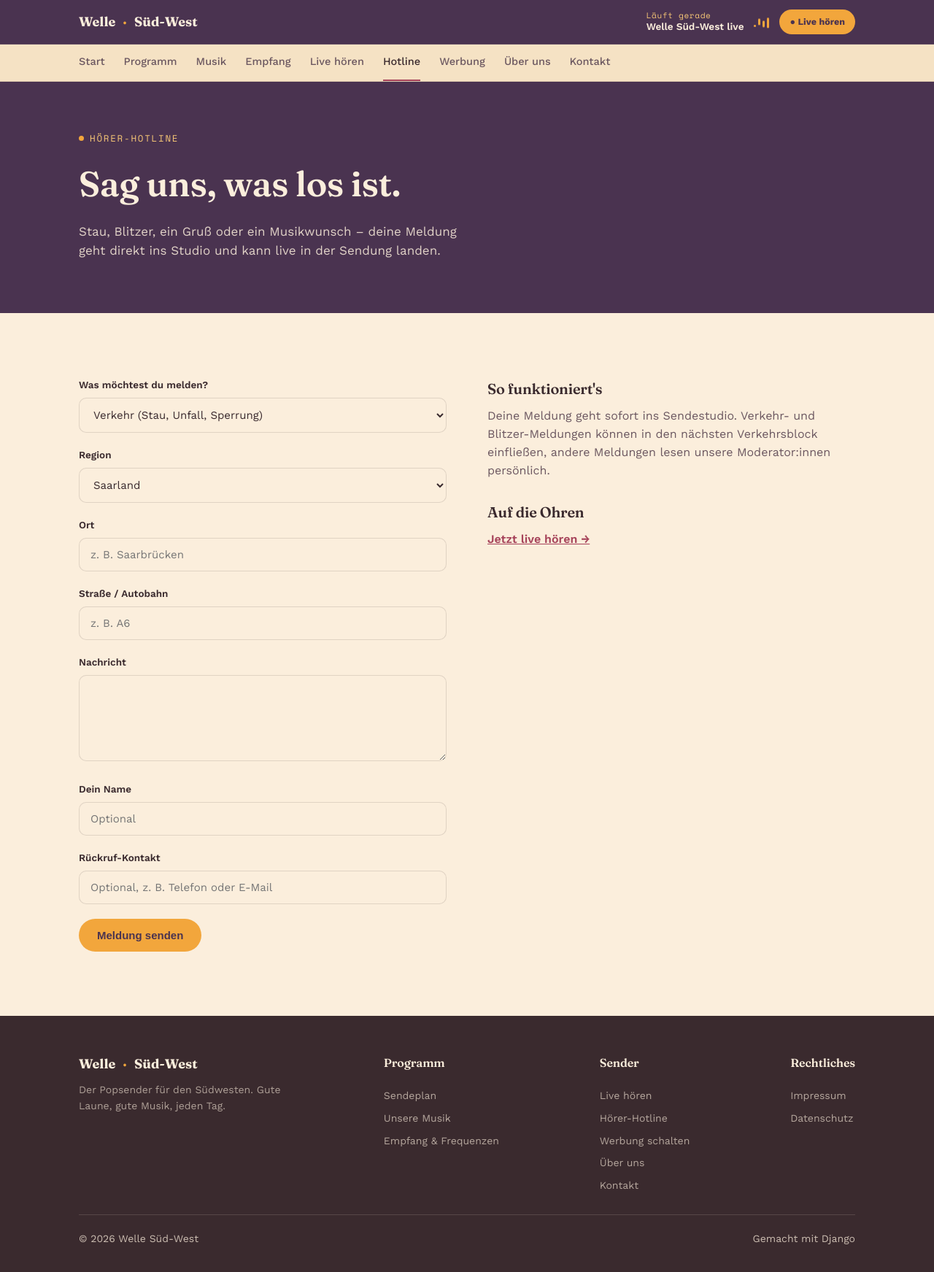
After one commit to JoelDigitals/welle-sued-west, a Django app: page /hotline/ in a window 1280 px wide. The commit adds this page. Shown: the whole page at 73% size. Run offline with Django 5.2, Linux system fonts and the light colour scheme; data that the repository does not hold is empty.

Commit message:
1.0.0.0 hFx 1.1

```diff
--- a/radio/forms.py
+++ b/radio/forms.py
@@ -1,6 +1,85 @@
 from django import forms
 
 from .models import ContactMessage
+
+
+# Muss exakt zum Schema von /api/public/hotline im Studio passen (siehe
+# src/routes/api/public/hotline.ts im welle-sued-west-studio-Repo).
+HOTLINE_TYPES = [
+    ('verkehr', 'Verkehr (Stau, Unfall, Sperrung)'),
+    ('blitzer', 'Blitzer'),
+    ('wetter', 'Wetter'),
+    ('gruss', 'Grüße'),
+    ('musikwunsch', 'Musikwunsch'),
+    ('lob_kritik', 'Lob & Kritik'),
+    ('sonstiges', 'Sonstiges'),
+]
+
+HOTLINE_REGIONS = [
+    ('Saarland', 'Saarland'),
+    ('Rheinland-Pfalz', 'Rheinland-Pfalz'),
+]
+
+
+class HotlineForm(forms.Form):
+    type = forms.ChoiceField(
+        choices=HOTLINE_TYPES, label='Was möchtest du melden?',
+        widget=forms.Select(attrs={'class': 'field-input'}),
+    )
+    region = forms.ChoiceField(
+        choices=HOTLINE_REGIONS, label='Region',
+        widget=forms.Select(attrs={'class': 'field-input'}),
+    )
+    place = forms.CharField(
+        label='Ort', max_length=80, required=False,
+        widget=forms.TextInput(attrs={'class': 'field-input', 'placeholder': 'z. B. Saarbrücken'}),
+    )
+    road = forms.CharField(
+        label='Straße / Autobahn', max_length=40, required=False,
+        widget=forms.TextInput(attrs={'class': 'field-input', 'placeholder': 'z. B. A6'}),
+    )
+    message = forms.CharField(
+        label='Nachricht', max_length=400,
+        widget=forms.Textarea(attrs={'class': 'field-input', 'rows': 5}),
+    )
+    caller = forms.CharField(
+        label='Dein Name', max_length=60, required=False,
+        widget=forms.TextInput(attrs={'class': 'field-input', 'placeholder': 'Optional'}),
+    )
+    contact = forms.CharField(
+        label='Rückruf-Kontakt', max_length=120, required=False,
+        widget=forms.TextInput(attrs={'class': 'field-input', 'placeholder': 'Optional, z. B. Telefon oder E-Mail'}),
+    )
+
+    def clean(self):
+        cleaned = super().clean()
+        if cleaned.get('type') in ('verkehr', 'blitzer') and len(cleaned.get('place', '')) < 2:
+            self.add_error('place', 'Bitte Ort angeben.')
+        return cleaned
+
+
+# Muss exakt zum Schema von /api/public/ad-requests im Studio passen (siehe
+# src/routes/api/public/ad-requests.ts im welle-sued-west-studio-Repo).
+class WerbungForm(forms.Form):
+    advertiser = forms.CharField(
+        label='Firma / Werbekunde', min_length=2, max_length=80,
+        widget=forms.TextInput(attrs={'class': 'field-input', 'placeholder': 'z. B. Autohaus Kern, Neunkirchen'}),
+    )
+    contact = forms.CharField(
+        label='Kontakt', max_length=120, required=False,
+        widget=forms.TextInput(attrs={'class': 'field-input', 'placeholder': 'E-Mail oder Telefon'}),
+    )
+    text = forms.CharField(
+        label='Spot-Text', min_length=10, max_length=600,
+        widget=forms.Textarea(attrs={
+            'class': 'field-input', 'rows': 6,
+            'placeholder': 'Werbetext, den unsere KI-Stimme sprechen soll…',
+        }),
+    )
+    per_hour = forms.IntegerField(
+        label='Gewünschte Spots pro Stunde', min_value=1, max_value=4, initial=1,
+        widget=forms.NumberInput(attrs={'class': 'field-input'}),
+    )
 
 
 class ContactForm(forms.ModelForm):
--- a/radio/static/radio/css/style.css
+++ b/radio/static/radio/css/style.css
@@ -88,10 +88,18 @@ img,svg{display:block; max-width:100%;}
 @keyframes eq{0%,100%{transform:scaleY(0.4);} 50%{transform:scaleY(1);}}
 
 /* ---------- Site nav ---------- */
-.sitenav{background:var(--cream-2); border-bottom:1px solid var(--line);}
+.sitenav{background:var(--cream-2); border-bottom:1px solid var(--line); position:relative;}
 .sitenav-inner{
   max-width:1120px; margin:0 auto; padding:0 28px;
   display:flex; gap:26px; overflow-x:auto;
+}
+@media (max-width:860px){
+  /* Zeigt an, dass die Nav horizontal weitergeht, wenn nicht alle Links passen. */
+  .sitenav::after{
+    content:""; position:absolute; top:0; right:0; bottom:0; width:32px;
+    background:linear-gradient(90deg, transparent, var(--cream-2) 75%);
+    pointer-events:none;
+  }
 }
 .sitenav a{
   padding:13px 0; font-size:14.5px; font-weight:500; text-decoration:none;
@@ -196,8 +204,8 @@ section.block{padding:88px 0;}
   letter-spacing:.08em; text-transform:uppercase; color:var(--ink-soft);
   padding:0 0 12px; border-bottom:1.5px solid var(--ink); font-weight:400;
 }
-.freq-table td{padding:16px 0; border-bottom:1px solid var(--line); font-size:16px;}
-.freq-table td.num{font-family:'Space Mono', monospace; color:var(--berry); font-weight:700;}
+.freq-table td{padding:16px 0; border-bottom:1px solid var(--line); font-size:16px; overflow-wrap:anywhere;}
+.freq-table td.num{font-family:'Space Mono', monospace; color:var(--berry); font-weight:700; overflow-wrap:anywhere;}
 .freq-table tr:last-child td{border-bottom:none;}
 
 /* ---------- Technik / Code ---------- */
@@ -247,6 +255,7 @@ code.endpoint, .endpoint-box{
 .errorlist{list-style:none; margin:6px 0 0; padding:0; color:var(--berry-dark); font-size:13px;}
 .alert{padding:16px 20px; border-radius:12px; margin-bottom:24px; font-size:14.5px; font-weight:500;}
 .alert-success{background:rgba(124,143,107,0.18); color:#3f5233; border:1px solid rgba(124,143,107,0.4);}
+.alert-error{background:rgba(166,67,90,0.14); color:var(--berry-dark); border:1px solid rgba(166,67,90,0.4);}
 .contact-info h3{font-size:20px; margin-bottom:10px;}
 .contact-info p{color:var(--ink-soft); margin:0 0 8px;}
 
@@ -279,4 +288,12 @@ footer a:hover{opacity:1; text-decoration:underline;}
 @media (max-width:520px){
   .wrap{padding:0 20px;}
   section.block{padding:64px 0;}
+
+  /* Sticky Player-Leiste: now-track & Equalizer weichen, damit der
+     Live-Button auf schmalen Phones (ab 320px) nicht abgeschnitten wird. */
+  .playerbar-inner{padding:0 16px; gap:10px;}
+  .brand{font-size:15px; gap:6px;}
+  .player-controls{gap:10px;}
+  .player-controls .now-track,
+  .player-controls .bars{display:none;}
 }
--- a/radio/templates/radio/base.html
+++ b/radio/templates/radio/base.html
@@ -34,6 +34,8 @@
       <a href="{% url 'radio:musik' %}" class="{% if request.resolver_match.url_name == 'musik' %}active{% endif %}">Musik</a>
       <a href="{% url 'radio:empfang' %}" class="{% if request.resolver_match.url_name == 'empfang' %}active{% endif %}">Empfang</a>
       <a href="{% url 'radio:live' %}" class="{% if request.resolver_match.url_name == 'live' %}active{% endif %}">Live hören</a>
+      <a href="{% url 'radio:hotline' %}" class="{% if request.resolver_match.url_name == 'hotline' %}active{% endif %}">Hotline</a>
+      <a href="{% url 'radio:werbung' %}" class="{% if request.resolver_match.url_name == 'werbung' %}active{% endif %}">Werbung</a>
       <a href="{% url 'radio:ueber_uns' %}" class="{% if request.resolver_match.url_name == 'ueber_uns' %}active{% endif %}">Über uns</a>
       <a href="{% url 'radio:kontakt' %}" class="{% if request.resolver_match.url_name == 'kontakt' %}active{% endif %}">Kontakt</a>
     </div>
@@ -59,6 +61,8 @@
         <nav>
           <h3>Sender</h3>
           <a href="{% url 'radio:live' %}">Live hören</a>
+          <a href="{% url 'radio:hotline' %}">Hörer-Hotline</a>
+          <a href="{% url 'radio:werbung' %}">Werbung schalten</a>
           <a href="{% url 'radio:ueber_uns' %}">Über uns</a>
           <a href="{% url 'radio:kontakt' %}">Kontakt</a>
         </nav>
--- /dev/null
+++ b/radio/templates/radio/hotline.html
@@ -0,0 +1,51 @@
+{% extends 'radio/base.html' %}
+
+{% block title %}Hörer-Hotline – Welle Süd-West{% endblock %}
+
+{% block content %}
+
+  <section class="page-hero">
+    <div class="wrap">
+      <span class="eyebrow">Hörer-Hotline</span>
+      <h1>Sag uns, was los ist.</h1>
+      <p>Stau, Blitzer, ein Gruß oder ein Musikwunsch – deine Meldung geht direkt ins Studio und kann live in der Sendung landen.</p>
+    </div>
+  </section>
+
+  <section class="block">
+    <div class="wrap contact-grid">
+      <div>
+        {% if messages %}
+          {% for message in messages %}
+            <div class="alert {% if 'error' in message.tags %}alert-error{% else %}alert-success{% endif %}">{{ message }}</div>
+          {% endfor %}
+        {% endif %}
+
+        <form method="post" novalidate>
+          {% csrf_token %}
+          {% for field in form %}
+            <div class="field-group">
+              <label for="{{ field.id_for_label }}">{{ field.label }}</label>
+              {{ field }}
+              {% if field.errors %}
+                <ul class="errorlist">
+                  {% for error in field.errors %}<li>{{ error }}</li>{% endfor %}
+                </ul>
+              {% endif %}
+            </div>
+          {% endfor %}
+          <button type="submit" class="btn btn-primary">Meldung senden</button>
+        </form>
+      </div>
+
+      <div class="contact-info">
+        <h3>So funktioniert's</h3>
+        <p>Deine Meldung geht sofort ins Sendestudio. Verkehr- und Blitzer-Meldungen können in den nächsten Verkehrsblock einfließen, andere Meldungen lesen unsere Moderator:innen persönlich.</p>
+
+        <h3 style="margin-top:28px;">Auf die Ohren</h3>
+        <p><a href="{% url 'radio:live' %}" style="color:var(--berry); font-weight:600;">Jetzt live hören →</a></p>
+      </div>
+    </div>
+  </section>
+
+{% endblock %}
--- a/radio/urls.py
+++ b/radio/urls.py
@@ -10,6 +10,8 @@ urlpatterns = [
     path('musik/', views.musik, name='musik'),
     path('empfang/', views.empfang, name='empfang'),
     path('live/', views.live, name='live'),
+    path('hotline/', views.hotline, name='hotline'),
+    path('werbung/', views.werbung, name='werbung'),
     path('ueber-uns/', views.ueber_uns, name='ueber_uns'),
     path('kontakt/', views.kontakt, name='kontakt'),
     path('impressum/', views.impressum, name='impressum'),
--- a/radio/views.py
+++ b/radio/views.py
@@ -6,7 +6,7 @@ from django.contrib import messages
 from django.http import JsonResponse
 from django.shortcuts import redirect, render
 
-from .forms import ContactForm
+from .forms import ContactForm, HotlineForm, WerbungForm
 from .models import FrequencyEntry, Show
 
 logger = logging.getLogger(__name__)
@@ -46,6 +46,78 @@ def live(request):
     return render(request, 'radio/live.html', context)
 
 
+def _submit_hotline_report(payload):
+    """Reicht eine Meldung an die Hörer-Hotline des Studios weiter (POST /api/public/hotline).
+    Gibt (ok, fehlermeldung) zurück – wirft nie, damit ein nicht erreichbares Studio nie den
+    Formular-Erfolg auf dieser Seite verhindert."""
+    try:
+        response = requests.post(settings.RADIO_HOTLINE_API_URL, json=payload, timeout=5)
+        if response.status_code >= 400:
+            try:
+                detail = response.json().get('error')
+            except ValueError:
+                detail = None
+            return False, detail or 'Die Meldung konnte nicht angenommen werden.'
+        return True, None
+    except requests.RequestException as exc:
+        logger.warning('Hotline-Übermittlung fehlgeschlagen: %s', exc)
+        return False, 'Das Studio ist gerade nicht erreichbar. Bitte versuche es später erneut.'
+
+
+def hotline(request):
+    if request.method == 'POST':
+        form = HotlineForm(request.POST)
+        if form.is_valid():
+            ok, error = _submit_hotline_report(form.cleaned_data)
+            if ok:
+                messages.success(
+                    request,
+                    'Danke! Deine Meldung ist direkt im Studio eingegangen.'
+                )
+                return redirect('radio:hotline')
+            messages.error(request, error)
+    else:
+        form = HotlineForm(initial={'region': 'Saarland'})
+
+    return render(request, 'radio/hotline.html', {'form': form})
+
+
+def werbung(request):
+    if request.method == 'POST':
+        form = WerbungForm(request.POST)
+        if form.is_valid():
+            payload = {
+                'advertiser': form.cleaned_data['advertiser'],
+                'contact': form.cleaned_data['contact'],
+                'text': form.cleaned_data['text'],
+                'perHour': form.cleaned_data['per_hour'],
+            }
+            try:
+                response = requests.post(settings.RADIO_AD_REQUESTS_API_URL, json=payload, timeout=5)
+                if response.status_code >= 400:
+                    try:
+                        detail = response.json().get('error')
+                    except ValueError:
+                        detail = None
+                    messages.error(request, detail or 'Die Bewerbung konnte nicht angenommen werden.')
+                else:
+                    messages.success(
+                        request,
+                        'Danke! Ihre Bewerbung liegt der Redaktion im Studio zur Prüfung vor.'
+                    )
+                    return redirect('radio:werbung')
+            except requests.RequestException as exc:
+                logger.warning('Werbe-Bewerbung fehlgeschlagen: %s', exc)
+                messages.error(
+                    request,
+                    'Das Studio ist gerade nicht erreichbar. Bitte versuche es später erneut.'
+                )
+    else:
+        form = WerbungForm()
+
+    return render(request, 'radio/werbung.html', {'form': form})
+
+
 def ueber_uns(request):
     return render(request, 'radio/ueber_uns.html')
 
@@ -62,7 +134,19 @@ def kontakt(request):
     if request.method == 'POST':
         form = ContactForm(request.POST)
         if form.is_valid():
-            form.save()
+            nachricht = form.save()
+            # Zusätzlich zur lokalen Speicherung (Admin-Bereich) auch ans Studio weiterreichen,
+            # damit Kontaktnachrichten nicht in einem separaten System untergehen, das niemand
+            # checkt. Bewusst kein eigener Hotline-Typ nötig - 'sonstiges' ist dafür da.
+            _submit_hotline_report({
+                'type': 'sonstiges',
+                'region': 'Saarland',
+                'place': '',
+                'road': '',
+                'message': f'[Kontaktformular] {nachricht.nachricht}'[:400],
+                'caller': nachricht.name,
+                'contact': nachricht.email,
+            })
             messages.success(
                 request,
                 'Danke für deine Nachricht! Wir melden uns so schnell wie möglich.'
--- a/wellesuedwest/settings.py
+++ b/wellesuedwest/settings.py
@@ -35,6 +35,8 @@ RADIO_STUDIO_BASE_URL = 'https://welle-sued-west-studio.onrender.com'
 RADIO_PLAYER_EMBED_URL = f'{RADIO_STUDIO_BASE_URL}/player'
 RADIO_NOWPLAYING_API_URL = f'{RADIO_STUDIO_BASE_URL}/api/public/nowplaying'
 RADIO_LIVE_STREAM_URL = f'{RADIO_STUDIO_BASE_URL}/live-stream'
+RADIO_HOTLINE_API_URL = f'{RADIO_STUDIO_BASE_URL}/api/public/hotline'
+RADIO_AD_REQUESTS_API_URL = f'{RADIO_STUDIO_BASE_URL}/api/public/ad-requests'
 
 # --- Apps ---------------------------------------------------------------
 INSTALLED_APPS = [
```
Also changed, not shown: radio/templates/radio/werbung.html (added, +51 -0 lines).
